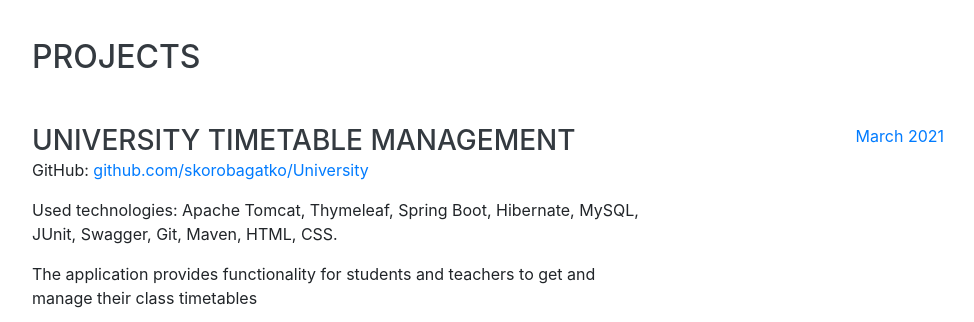
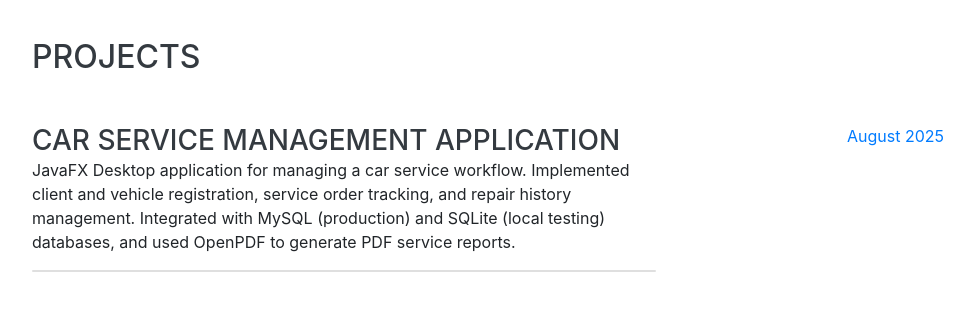
Before and after one commit to skorb87/skorb87.github.io, a website with bundled scripts: page index.html in a window 1280 px wide. Shown: the part 1900-2222 px from the top of the page, without its empty margins (288-1262 px from the left). Built offline with nearby package versions, Linux system fonts and the light colour scheme; a web font is replaced by a local one.

Commit message:
Projects Update

```diff
--- a/index.html
+++ b/index.html
@@ -180,6 +180,23 @@
 
         <div class="resume-item d-flex flex-column flex-md-row justify-content-between mb-5">
           <div class="resume-content">
+            <h3 class="mb-0">Car Service Management Application</h3>
+            <p>JavaFX Desktop application for managing a car service workflow. Implemented client and vehicle registration, service order tracking, and repair history management. Integrated with MySQL (production) and SQLite (local testing) databases, and used OpenPDF to generate PDF service reports.</p>
+
+            <div class="card-group">
+                  <div class="card">
+<!--                       <a href="#" class="pop"><img class="card-img-top" src="img/url-shortener.jpg"></a> -->
+                  </div>
+            </div>
+
+          </div>
+          <div class="resume-date text-md-right">
+            <span class="text-primary">August 2025</span>
+          </div>
+        </div>
+
+<!--         <div class="resume-item d-flex flex-column flex-md-row justify-content-between mb-5">
+          <div class="resume-content">
             <h3 class="mb-0">University Timetable Management</h3>
             <p>GitHub: <a href="https://github.com/skorobagatko/University" target="_blank">github.com/skorobagatko/University</a></p>
             <p>Used technologies: Apache Tomcat, Thymeleaf, Spring Boot, Hibernate, MySQL, JUnit, Swagger, Git, Maven, HTML, CSS.</p>
@@ -232,7 +249,7 @@
           <div class="resume-date text-md-right">
             <span class="text-primary">April 2019</span>
           </div>
-        </div>
+        </div> -->
 
       </div>
     </section>
```
